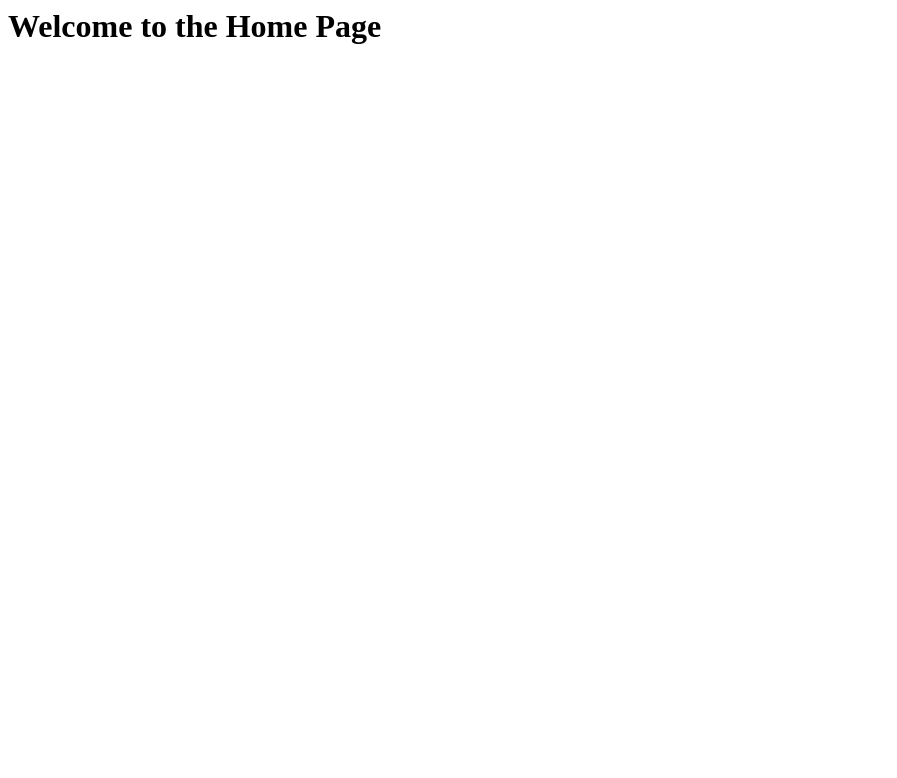
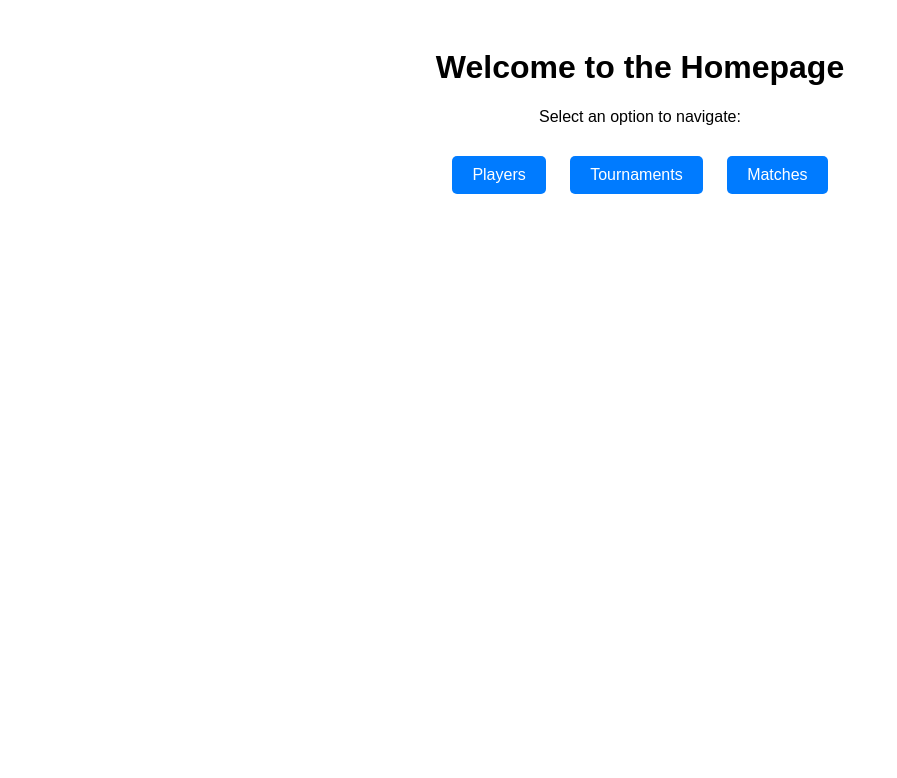
Before and after one commit to KuzeRokuro/FypProject, a Django app: page / in a window 1280 px wide. Shown: the top 778 px of the page, without its empty margins (0-897 px from the left). Run offline with Django 5.2, Linux system fonts and the light colour scheme; parts of the project's set-up code (start-up, migrations or seed data) failed here and were passed over.

Commit message:
Setup Homepage

```diff
--- a/backend/Home/urls.py
+++ b/backend/Home/urls.py
@@ -1,6 +1,6 @@
 from django.urls import path
-from . import views
+from Home import views
 
 urlpatterns = [
-    path('', views.home_page, name='home_page'),
+    path('', views.homepage, name='homepage'),
 ]
--- a/backend/Home/views.py
+++ b/backend/Home/views.py
@@ -1,4 +1,4 @@
-from django.http import HttpResponse
+from django.shortcuts import render
 
-def home_page(request):
-    return HttpResponse("<h1>Welcome to the Home Page</h1>")
+def homepage(request):
+    return render(request, 'homepage.html')  # Correct path
--- a/backend/Records/templates/homepage.html
+++ b/backend/Records/templates/homepage.html
@@ -1,14 +1,39 @@
 <!DOCTYPE html>
-<html>
+<html lang="en">
 <head>
-    <title>Django Backend</title>
+    <meta charset="UTF-8">
+    <meta name="viewport" content="width=device-width, initial-scale=1.0">
+    <title>Homepage</title>
+    <style>
+        body {
+            font-family: Arial, sans-serif;
+            text-align: center;
+            padding: 20px;
+        }
+        .nav-buttons {
+            margin: 20px 0;
+        }
+        .nav-buttons a {
+            display: inline-block;
+            margin: 10px;
+            padding: 10px 20px;
+            background-color: #007bff;
+            color: white;
+            text-decoration: none;
+            border-radius: 5px;
+        }
+        .nav-buttons a:hover {
+            background-color: #0056b3;
+        }
+    </style>
 </head>
 <body>
-    <h1>Welcome to My Django Backend</h1>
-    <p>This is the homepage of the backend server.</p>
-    <ul>
-        <li><a href="/api/players/">View Players API</a></li>
-        <li><a href="/players/">View Players Page</a></li>
-    </ul>
+    <h1>Welcome to the Homepage</h1>
+    <p>Select an option to navigate:</p>
+    <div class="nav-buttons">
+        <a href="/records/">Players</a>
+        <a href="/tournament/">Tournaments</a>
+        <a href="/matches/">Matches</a>
+    </div>
 </body>
 </html>
--- a/backend/backend/urls.py
+++ b/backend/backend/urls.py
@@ -17,12 +17,12 @@ Including another URLconf
 
 from django.contrib import admin
 from django.urls import path, include
-from . import views
+from Home import views as home_views
 
 urlpatterns = [
-    path("admin/", admin.site.urls),
-    path('', include('Home.urls')),          # Home app
-    path('tournaments/', include('Tournament.urls')),  # Tournament app
-    path('matches/', include('Matches.urls')),         # Matches app
-    path('records/', include('Records.urls')),  # Include app_name's URLs
+    path('', home_views.homepage, name='homepage'),  # Root URL -> Home app
+    path('admin/', admin.site.urls),
+    path('Records/', include('Records.urls')),  # Other app URLs
+    path('Tournament/', include('Tournament.urls')),
+    path('Matches/', include('Matches.urls')),
 ]
```
Also changed, not shown: backend/backend/settings.py (+10 -9 lines), backend/Home/migrations/0001_initial.py (added), backend/db.sqlite3.
